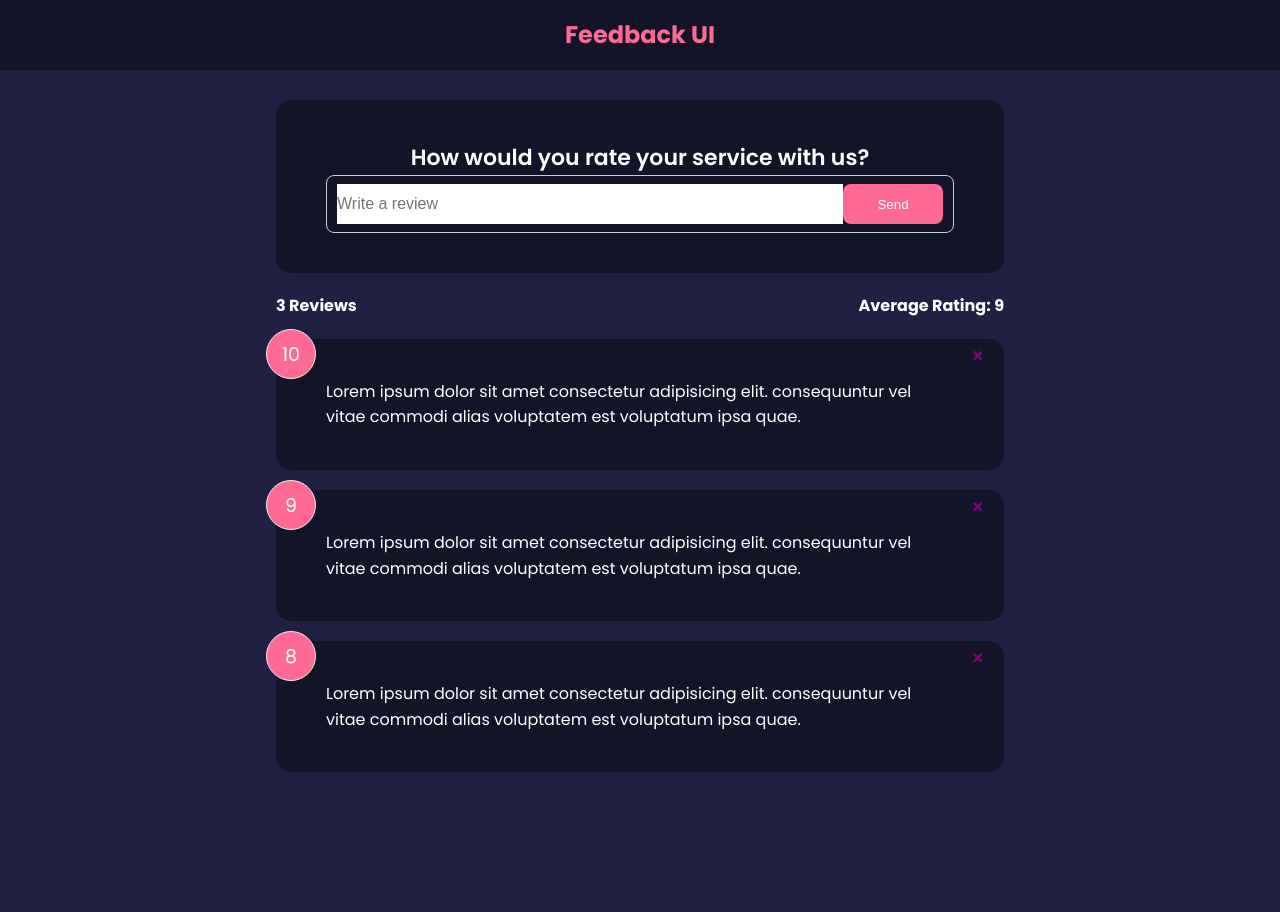
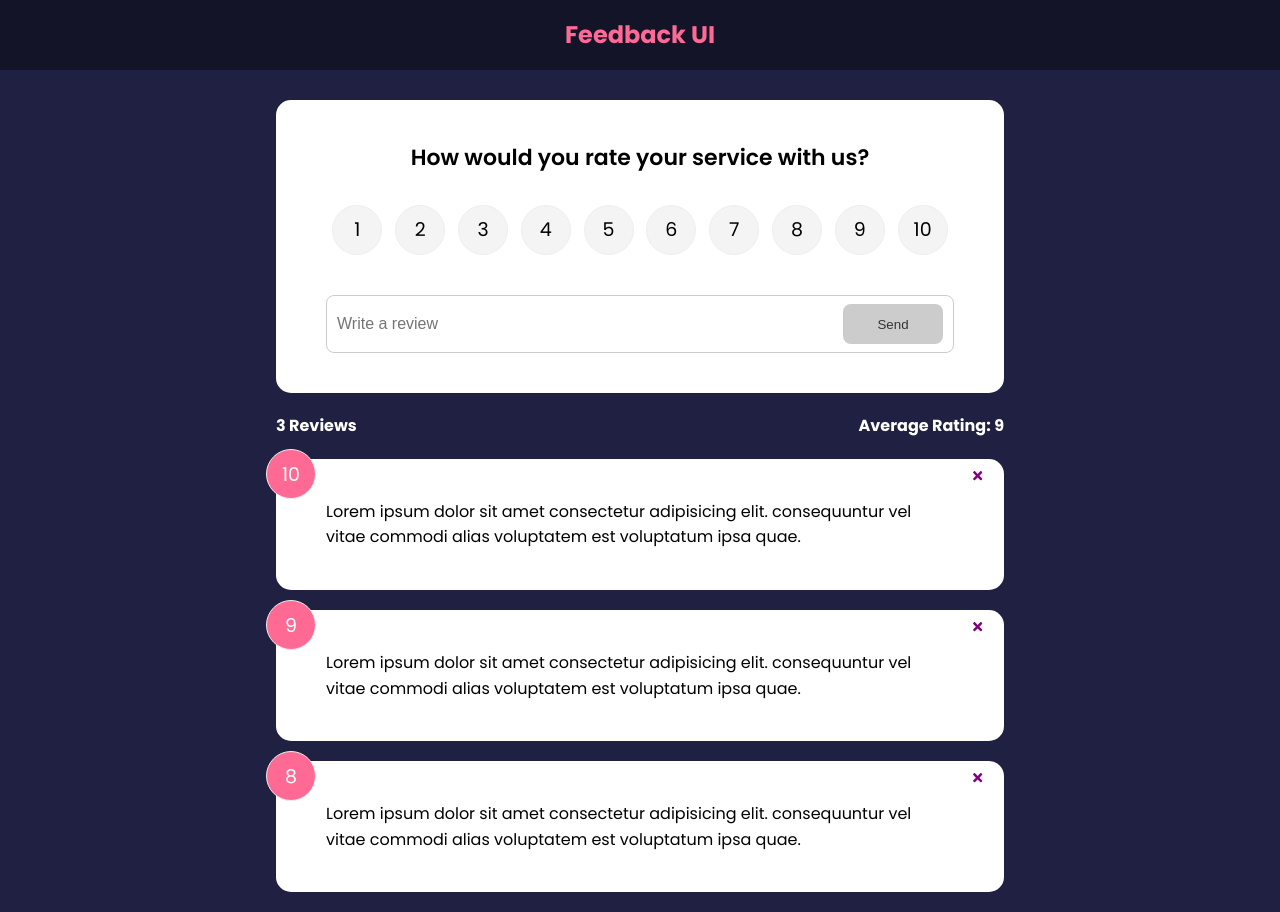
Before and after one commit to knason4/feedback-app, a React (Create React App) app: page / in a window 1280 px wide. Before the commit the page ends 800 px from the top, so only its background shows below. Built offline with nearby package versions, Linux system fonts and the light colour scheme.

Commit message:
commit validation and select rating

```diff
--- a/src/components/FeedbackForm.jsx
+++ b/src/components/FeedbackForm.jsx
@@ -1,10 +1,25 @@
 import Card from "./shared/Card"
 import {useState} from 'react'
+import RatingSelect from "./RatingSelect"
 import Button from './shared/Button'
 
 function FeedbackForm() {
     const [text, setText] = useState('')
+    const [rating, setRating] = useState(10)
+    const [btnDisabled, setBtnDisabled] = useState(true)
+    const [message, setMessage] = useState('')
     const handleTextChange = (e) => {
+
+        if(text === ''){
+            setBtnDisabled(true)
+            setMessage(null)
+        }else if(text !== '' && text.trim().length <= 10){
+            setMessage('Text must be at least 10 characters')
+            setBtnDisabled(true)
+        }else {
+            setMessage(null)
+            setBtnDisabled(false)
+        }
         setText(e.target.value)
     }
 
@@ -12,7 +27,7 @@
       <Card>
         <form>
             <h2>How would you rate your service with us?</h2>
-            {/* @todo - rating select component */}
+            <RatingSelect select={(rating) => setRating(rating)} />
             <div className="input-group">
                 <input
                     onChange={handleTextChange}
@@ -20,8 +35,16 @@
                     placeholder="Write a review"
                     value={text}
                 />
-                <Button type='submit' version='secondary'>Send</Button>
+                <Button
+                    type='submit'
+                    isDisabled={btnDisabled}
+                >
+                    Send
+                </Button>
             </div>
+
+            {/*if there's a message check */}
+            {message && <div className="message">{message}</div>}
         </form>
 
       </Card>
--- /dev/null
+++ b/src/components/RatingSelect.jsx
@@ -0,0 +1,27 @@
+
+function RatingSelect({select, selected}) {
+    const handleChange = (e) => {
+        select(+e.currentTarget.value)
+      }
+
+      // NOTE: simplified with iteration
+      return (
+        <ul className='rating'>
+          {Array.from({ length: 10 }, (_, i) => (
+            <li key={`rating-${i + 1}`}>
+              <input
+                type='radio'
+                id={`num${i + 1}`}
+                name='rating'
+                value={i + 1}
+                onChange={handleChange}
+                checked={selected === i + 1}
+              />
+              <label htmlFor={`num${i + 1}`}>{i + 1}</label>
+            </li>
+          ))}
+        </ul>
+      )
+    }
+
+export default RatingSelect
--- a/src/components/shared/Card.jsx
+++ b/src/components/shared/Card.jsx
@@ -1,12 +1,12 @@
 import PropTypes from 'prop-types'
 function Card({children, reverse}) {
-/*
-This is a conditional class
+
+/*This is a conditional class
 return (
     <div className={`card ${reverse && 'reverse'}`}>{children}</div>
   )
-  */
 
+*/
   // this is a conditional style
     return (
     <div
@@ -19,12 +19,13 @@
         {children}
     </div>
     )
+
 }
 // ${} is a template string, inside is an if then statement,
 // if reverse is true, then return the class of reverse
 
 Card.defaultProps = {
-    reverse: true,
+    reverse: false,
 }
 
 Card.propTypes = {
```
